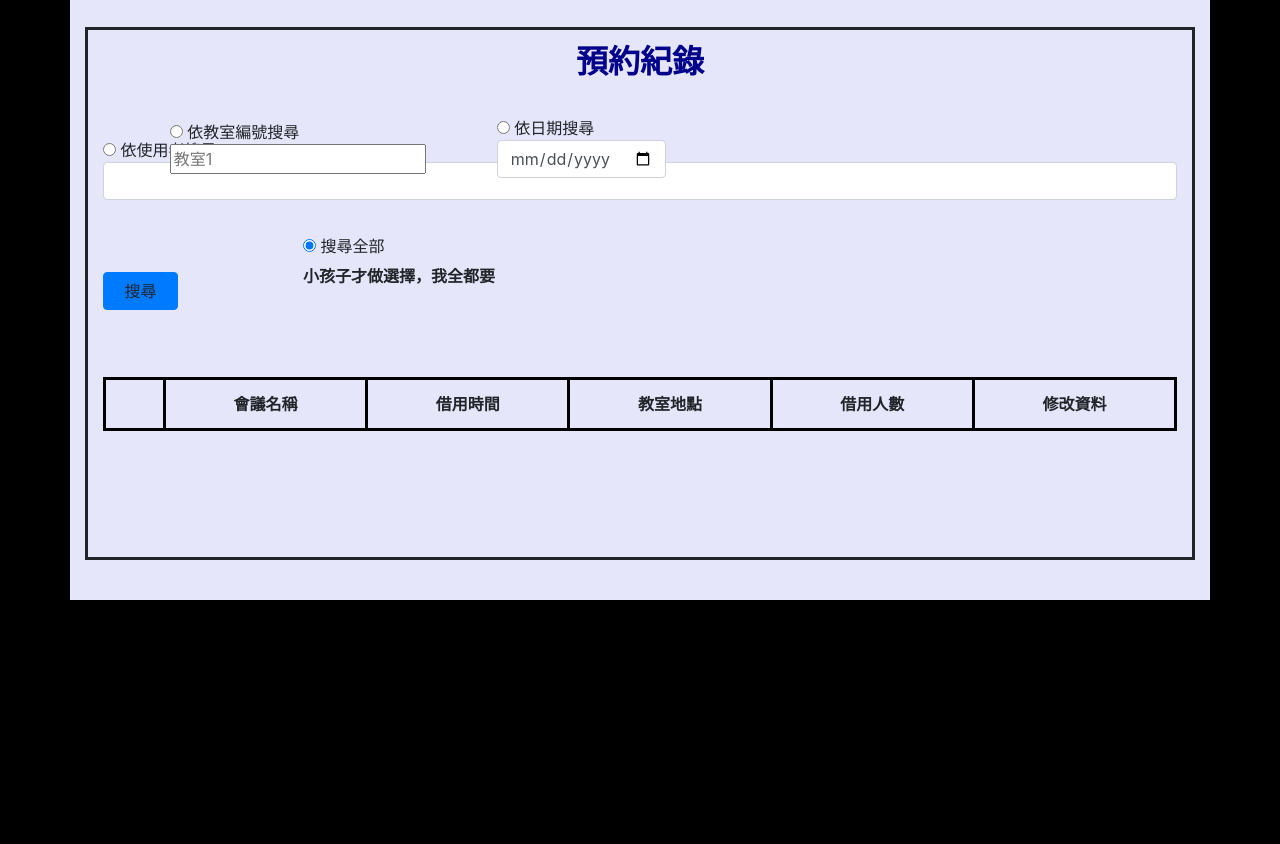
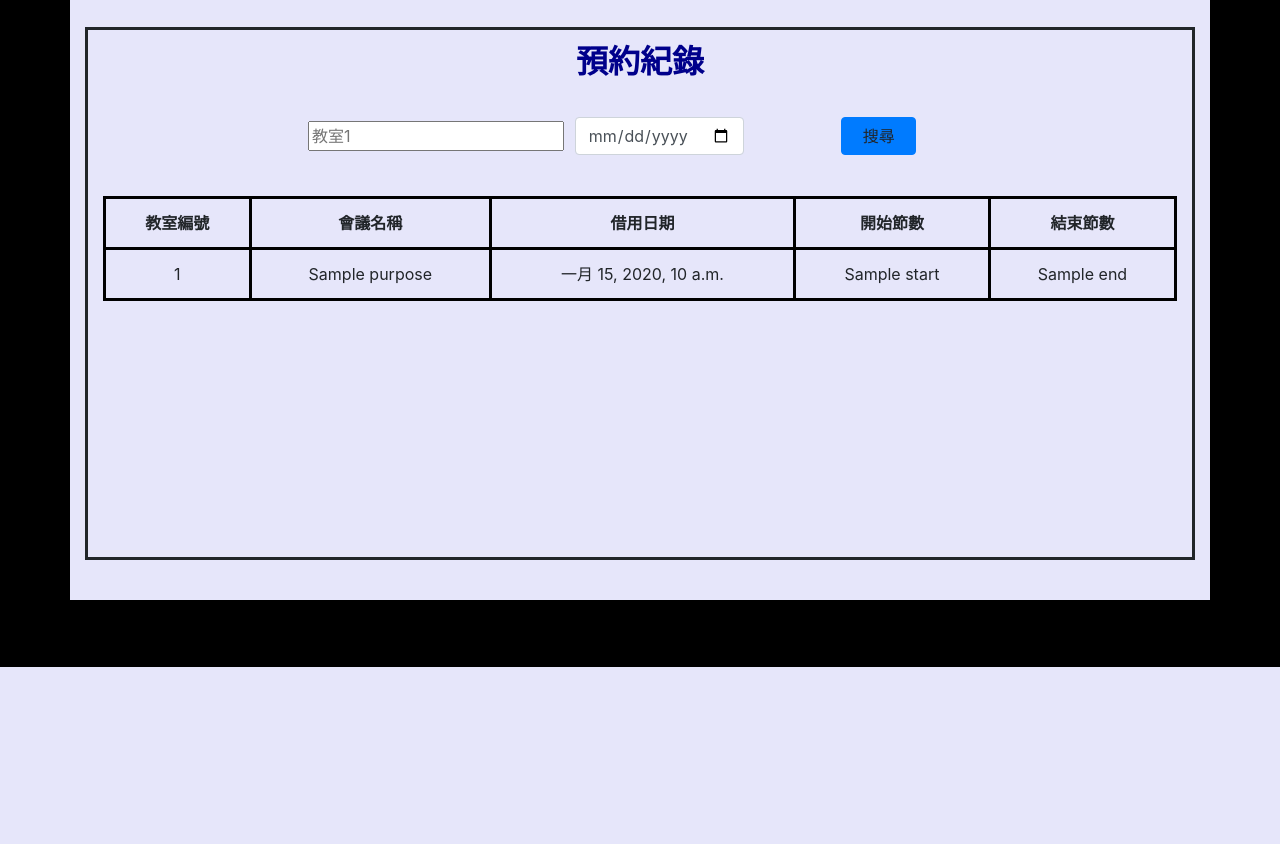
Before and after one commit to Beachboy000/software_engineering_v2, a Django app: template templates/history.html in a window 1280 px wide. Shown: the part 133-977 px from the top of the page. After the commit the page ends 800 px from the top, so only its background shows below. Run offline with Django 3.2, Linux system fonts and the light colour scheme; the template is opened without the code that fills it: most values are stand-ins (such as "Sample title", 1, 10 or a date in 2020); lists and menus that the app fills with data are empty; some libraries are stand-ins or nearby versions.

Commit message:
[ADD] 最終版本 終於完成啦~功能操作正常

```diff
--- a/templates/history.html
+++ b/templates/history.html
@@ -116,41 +116,31 @@
 
         .search_by_room_id{
             display: inline-block;
-            position: relative;
-            top:30pt;
-            left:50pt;
+            position: absolute;
+            top:68pt;
+            left:165pt;
         }
 
         .search_by_date{
-            display: inline-block;
-            position: relative;
-            top:30pt;
-            left :100pt;
+            display: inline-block ;
+            position: absolute;
+            top:65pt;
+            left :365pt;
         }
 
-        .search_by_name{
-            display: inline-block;
-            position: relative;
-            top:25pt;
-            left:150pt;
-        }
-        .search_by_name p{
-            position: relative;
-            top:5pt;
-            font-size:12pt;
-        }
 
-        .btn_search{
-            display: inline-block;
-            position: relative;
-            top:20pt;
-            left:200pt;
+
+        .btn_history{
+            display: inline-block ;
+            position: absolute;
+            top:65pt;
+            left:565pt;
         }
 
 
         .d_class {
             position: relative;
-            top: 50pt;
+            top: 90pt;
             height: 350pt;
         }
 
@@ -176,6 +166,8 @@
             border: 3px solid;
             border-color: black;
         }
+
+
 
     </style>
 </head>
@@ -217,7 +209,7 @@
                 {% csrf_token %}
                 <div class="search_by_room_id">
 
-                    <input type="radio" id="roomID_history" name="history" value="roomID_search" checked> 依教室編號搜尋<br>
+
                     <input class="op_roomID" list="op_roomID" id="roomID" name="roomID" value="" placeholder="教室1" autocomplete="off">
                     <datalist id="op_roomID">
                         <option value="教室1">
@@ -229,17 +221,11 @@
                     </datalist>
                 </div>
                 <div class="search_by_date">
-                    <input type="radio" id="date_history" name="history" value="date_history"> 依日期搜尋<br>
+
                     <input type="date" class="form-control" id="date" name="date" value="">
                 </div>
-                <div class="search_by_user">
-                    <input type="radio" id="user_history" name="history" value="user_history"> 依使用者搜尋<br>
-                    <input type="text" class="form-control" id="name" name="name" value="">
-                </div>
-                <div class="search_by_name">
-                    <input type="radio" id="name_history" name="history" value="all_history" checked="true"> 搜尋全部
-                    <p><strong>小孩子才做選擇，我全都要</strong></p>
-                </div>
+
+
 
                 <div class="nav-item mt-2 ">
                     <a type="submit" class="btn btn-primary btn_history" style="width: 75px;" role="button">搜尋</a>
@@ -247,30 +233,33 @@
             </form>
 
 
+
                 <div class="text-center d_class" style="overflow-x:auto;">
                     <table class="table   history_table">
                         <thead>
                             <tr>
-                                <th scope="col"></th>
+                                <th scope="col">教室編號</th>
                                 <th scope="col">會議名稱</th>
-                                <th scope="col">借用時間</th>
-                                <th scope="col">教室地點</th>
-                                <th scope="col">借用人數</th>
-                                <th scope="col">修改資料</th>
+                                <th scope="col">借用日期</th>
+                                <th scope="col">開始節數</th>
+                                <th scope="col">結束節數</th>
                             </tr>
                         </thead>
                         <tbody >
-                            <tr>
-                                <th scope="row">1</th>
-                                <td class="text-center align-middle"></td>
-                                <td class="text-center align-middle"></td>
-                                <td class="text-center align-middle"></td>
-                                <td class="text-center align-middle"></td>
-                                <td class="text-center align-middle"></td>
-                            </tr>
+                            {% for i in stat %}
+                                <tr>
+                                    <td class="text-center align-middle">{{ i.roomID }}</td>
+                                    <td class="text-center align-middle">{{ i.purpose }}</td>
+                                    <td class="text-center align-middle">{{ i.date }}</td>
+                                    <td class="text-center align-middle">{{ i.start }}</td>
+                                    <td class="text-center align-middle">{{ i.end }}</td>
+                                </tr>
+                            {% endfor %}
                         </tbody>
 
+
                     </table>
+
 
                 </div>
 
@@ -300,14 +289,17 @@
         $(document).ready(function () {
 
 
-
-            $("tbody").hide();
             $(".btn_history").click(function(){
                 //var choise = document.getElementsByName('search');
-                var roomID = document.getElementById('roomID_history').value;
-                var date = document.getElementById('date_history').value;
-                const name = document.getElementById('name').value;
-                document.getElementById('history').submit();
+                const roomID = document.getElementById('roomID').value;
+                const date = document.getElementById('date').value;
+
+                if(date.length == 0)
+                        alert('請輸入日期');
+                else if(roomID.length == 0)
+                     document.getElementById('history').submit();
+                else
+                     document.getElementById('history').submit();
 
             })
 
@@ -326,20 +318,9 @@
             )
         })
 
-         {#if(choise[0].checked == true )#}
-         {#       {#}
-         {##}
-         {#           if(room_id.length == 0)#}
-         {#               alert('請輸入教室編號');#}
-         {##}
-         {#       }#}
-         {#       else if(choise[1].checked == true)#}
-         {#       {#}
-         {#           if(date.length == 0)#}
-         {#               alert('請輸入日期');#}
-         {#           }#}
-         {#               else #}
-         {#               $("tbody").show();#}
+
+
+
     </script>
     {% if messages %}
     <script>
--- a/templates/login.html
+++ b/templates/login.html
@@ -102,7 +102,7 @@
                 </form>
                 <form action="/goRegisterPage/" method="post" name="register" id="registerButt">
                     {% csrf_token %}
-                    <a type="submit" class="btn btn-link btn_register"  role="button"><strong>尚未註冊請點我</strong></a>
+                    <a type="submit" class="btn btn-link btn_register "  role="button"><strong><u>尚未註冊請點我</u></strong></a>
                 </form>
             </div>
       </div>
```
Also changed, not shown: urlTest/views.py (+14 -3 lines), db.sqlite3.
